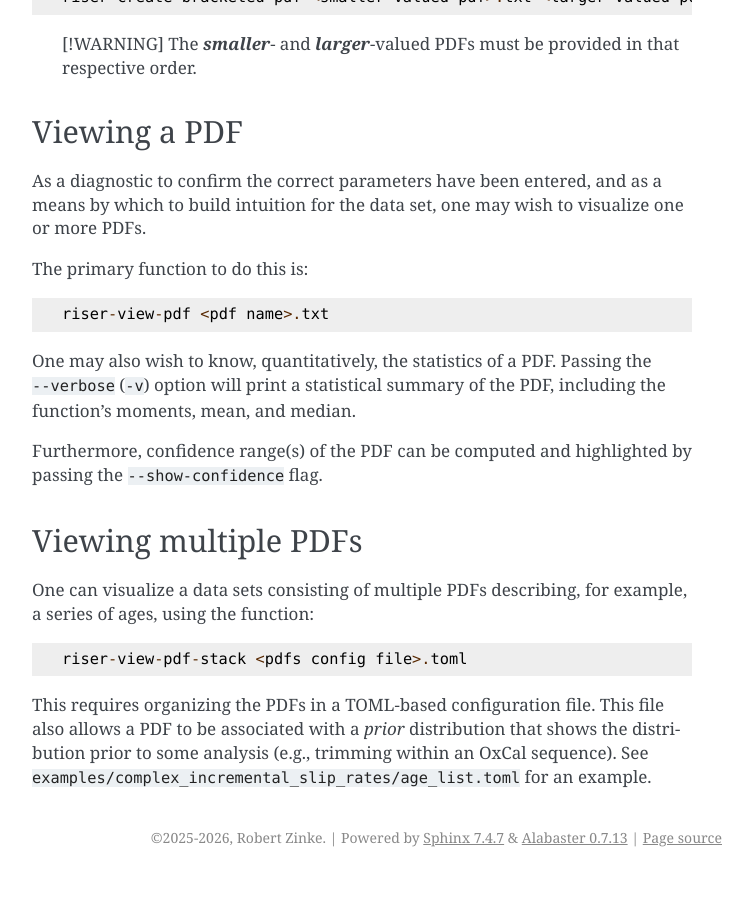
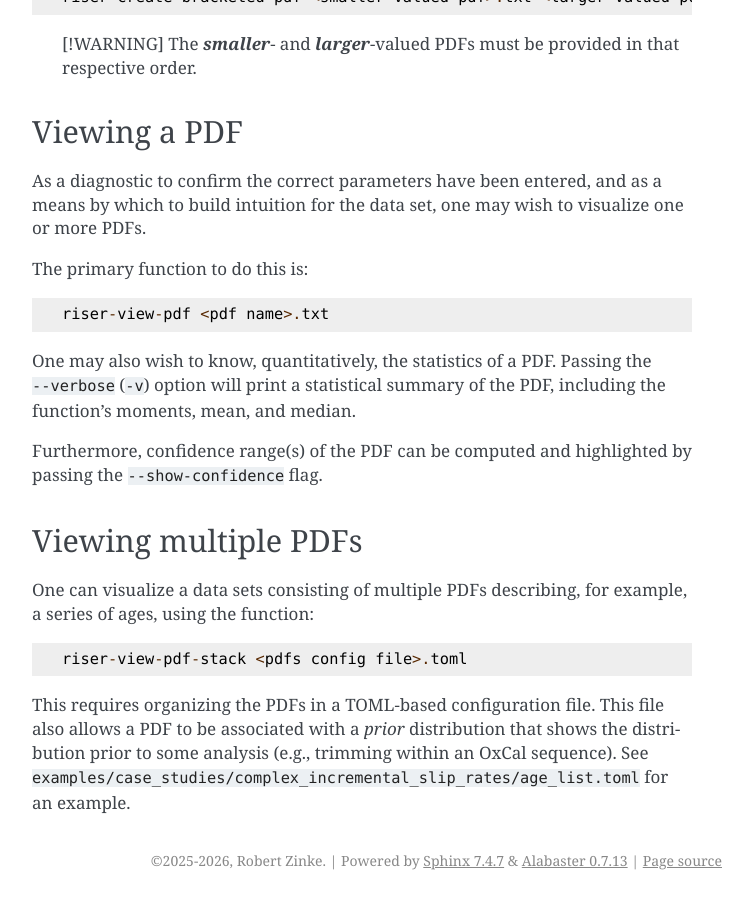
Before and after one commit to rzinke/RISeR2, a Sphinx documentation site: the page built from docs/source/cli/creating_pdfs.md, in a window 1280 px wide and 900 px high, scrolled down 1257 px. Shown: the whole window, without its empty margins (388-1141 px from the left). Built offline with Sphinx 7.4.7, drawn with Linux system fonts in a browser that asks for light colours; before the commit the page ends 2134 px from its top, so only the background shows below that.

Commit message:
Corrected paths to CLI docs.

````diff
--- a/docs/source/cli/creating_pdfs.md
+++ b/docs/source/cli/creating_pdfs.md
@@ -73,4 +73,4 @@ One can visualize a data sets consisting of multiple PDFs describing, for exampl
 riser-view-pdf-stack <pdfs config file>.toml
 ```
 
-This requires organizing the PDFs in a TOML-based configuration file. This file also allows a PDF to be associated with a *prior* distribution that shows the distribution prior to some analysis (e.g., trimming within an OxCal sequence). See `examples/complex_incremental_slip_rates/age_list.toml` for an example.
+This requires organizing the PDFs in a TOML-based configuration file. This file also allows a PDF to be associated with a *prior* distribution that shows the distribution prior to some analysis (e.g., trimming within an OxCal sequence). See `examples/case_studies/complex_incremental_slip_rates/age_list.toml` for an example.
--- a/docs/source/index.rst
+++ b/docs/source/index.rst
@@ -6,4 +6,5 @@ RISeR2 Documentation
 
    getting_started.md
    input_formats.md
+   cli/index
    api/modules
````
Also changed, not shown: docs/source/cli/index.rst (+7 -0 lines).
